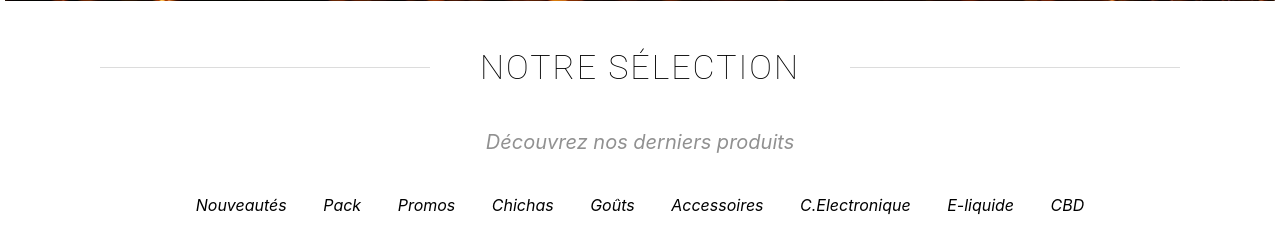
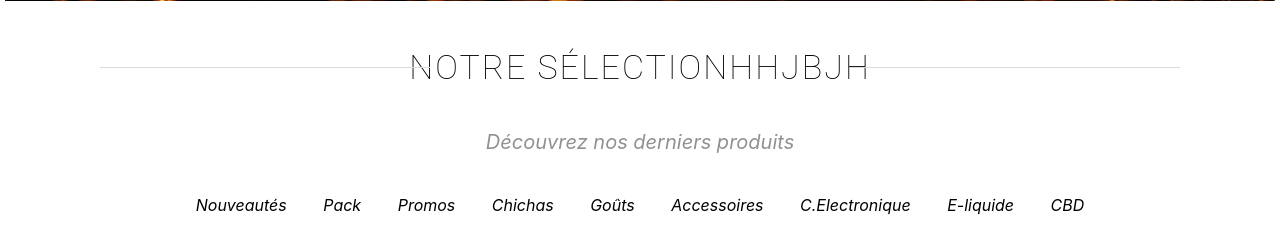
Before and after one commit to bblancho/narguifive, a Symfony app: template templates/home/index.html.twig in a window 1280 px wide; the page is wider, and only the part inside the window is pictured. Shown: the part 786-1024 px from the top of that part. Run offline with Twig, Linux system fonts and the light colour scheme; the template is opened without the code that fills it, so the values that code supplies are empty; some libraries are stand-ins or nearby versions.

Commit message:
modify home

```diff
--- a/templates/home/index.html.twig
+++ b/templates/home/index.html.twig
@@ -11,7 +11,7 @@
 	<div class="container">
 		<div class="title-block">
 			<h1 class="text-center title-custom">
-				Notre sélection
+				Notre sélectionhhjbjh
 			</h1>
 		</div>
 
```
Also changed, not shown: 1 other file.
